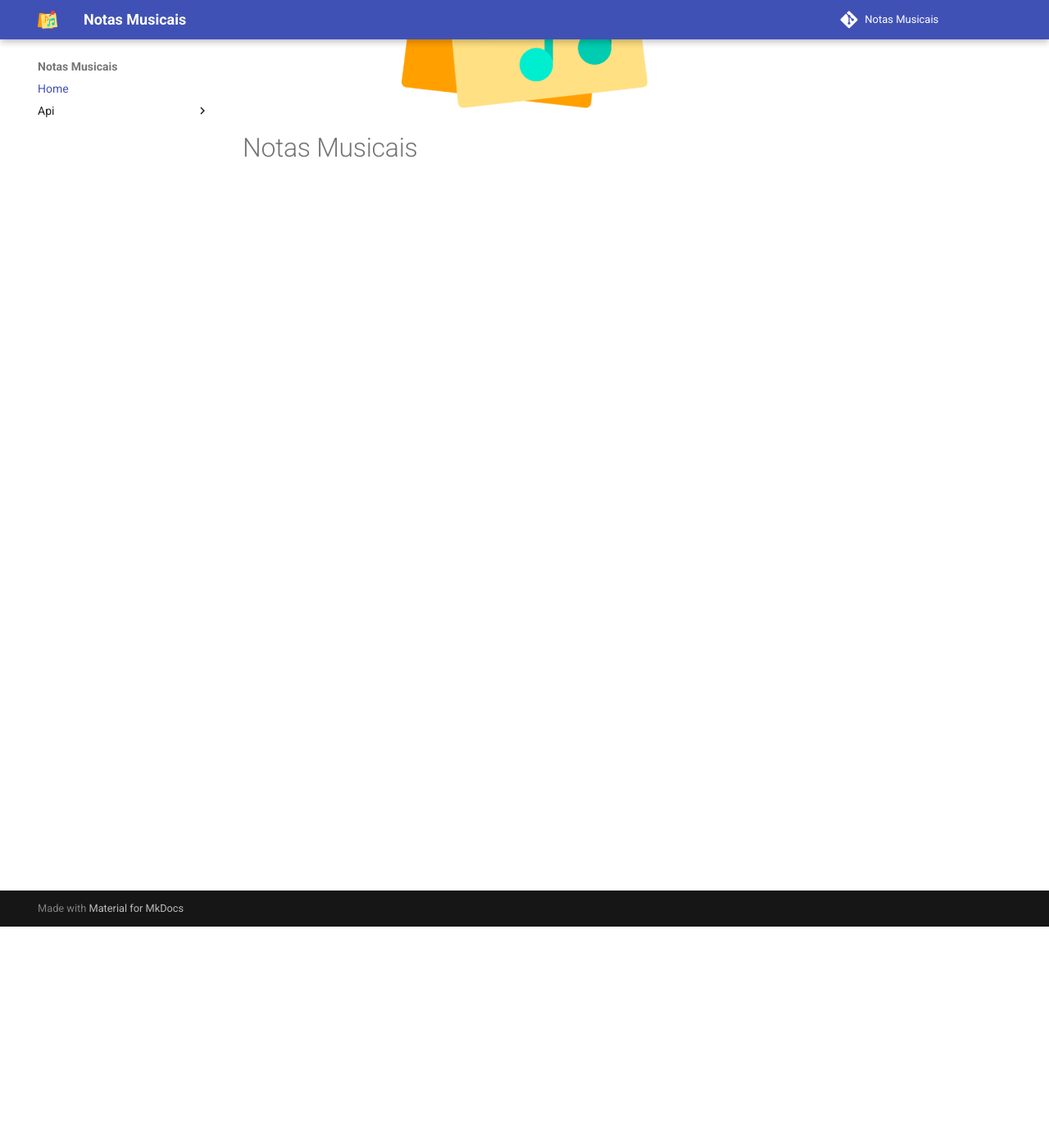
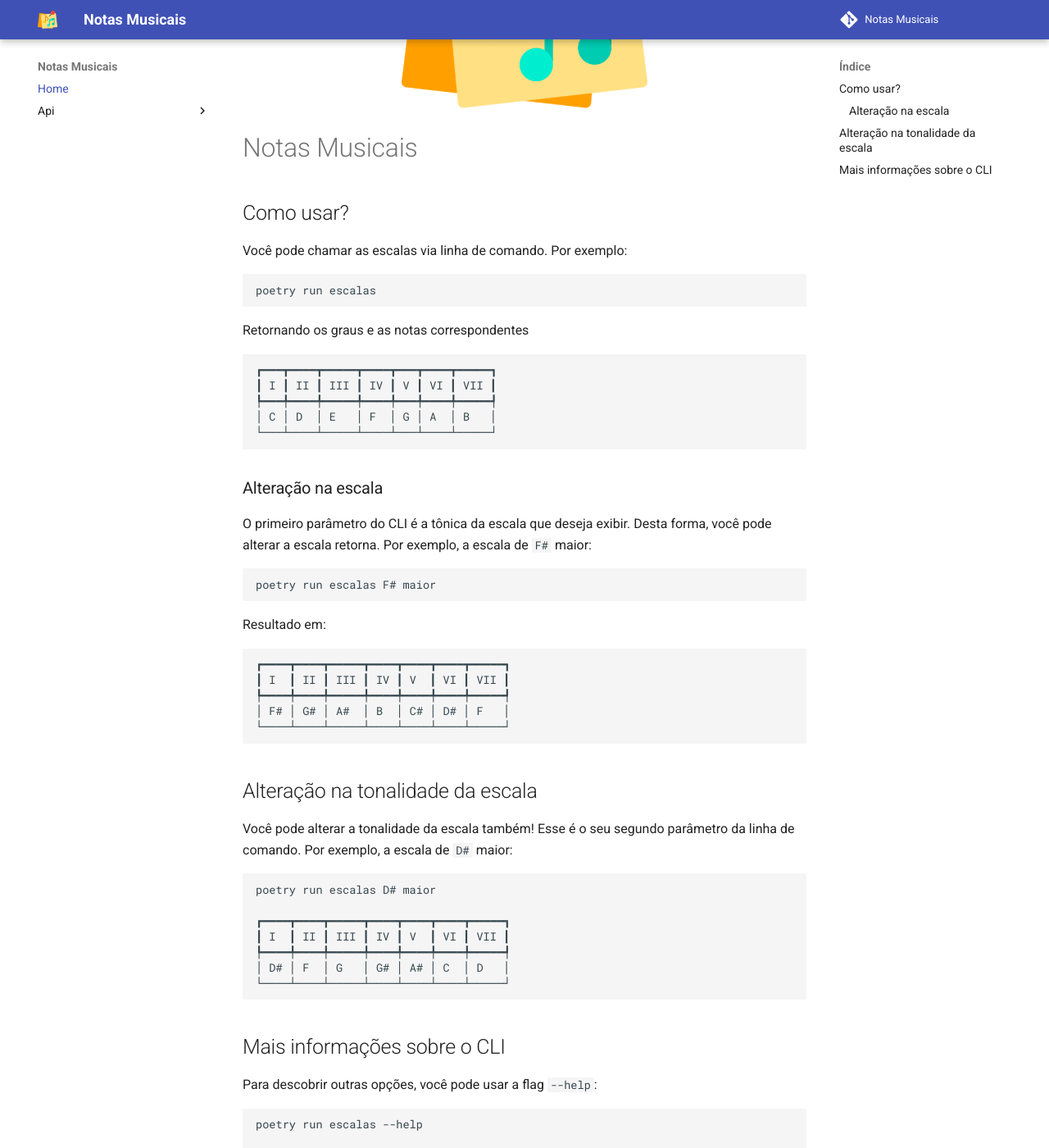
Before and after one commit to brunooloopes/notas-musicais, an MkDocs documentation site: the page built from docs/index.md, in a window 1280 px wide and 1400 px high, scrolled down 270 px. Shown: the whole window at 82% size. Built offline with MkDocs 1.6.1 and Material for MkDocs 9.7.7, drawn with Linux system fonts in a browser that asks for light colours; comment, search, counter and statistics services are not loaded; some of the changed text lies outside the part shown.

Commit message:
Exemplos de uso do CLI na página incial da adocumentação

````diff
--- a/docs/index.md
+++ b/docs/index.md
@@ -1,2 +1,68 @@
 ![logo_do_projeto](assets/logo.png){width="300", .center}
 # Notas Musicais
+
+
+## Como usar?
+
+Você pode chamar as escalas via linha de comando. Por exemplo:
+
+```bash
+poetry run escalas
+```
+
+Retornando os graus e as notas correspondentes
+
+```
+┏━━━┳━━━━┳━━━━━┳━━━━┳━━━┳━━━━┳━━━━━┓
+┃ I ┃ II ┃ III ┃ IV ┃ V ┃ VI ┃ VII ┃
+┡━━━╇━━━━╇━━━━━╇━━━━╇━━━╇━━━━╇━━━━━┩
+│ C │ D  │ E   │ F  │ G │ A  │ B   │
+└───┴────┴─────┴────┴───┴────┴─────┘
+```
+
+### Alteração na escala
+
+O primeiro parâmetro do CLI é a tônica da escala que deseja exibir. Desta forma, você pode alterar a escala retorna. Por exemplo, a escala de `F#` maior:
+
+```
+poetry run escalas F# maior
+```
+
+Resultado em:
+
+```
+┏━━━━┳━━━━┳━━━━━┳━━━━┳━━━━┳━━━━┳━━━━━┓
+┃ I  ┃ II ┃ III ┃ IV ┃ V  ┃ VI ┃ VII ┃
+┡━━━━╇━━━━╇━━━━━╇━━━━╇━━━━╇━━━━╇━━━━━┩
+│ F# │ G# │ A#  │ B  │ C# │ D# │ F   │
+└────┴────┴─────┴────┴────┴────┴─────┘
+```
+
+## Alteração na tonalidade da escala
+
+Você pode alterar a tonalidade da escala também! Esse é o seu segundo parâmetro da linha de comando. Por exemplo, a escala de `D#` maior:
+
+```
+poetry run escalas D# maior
+
+┏━━━━┳━━━━┳━━━━━┳━━━━┳━━━━┳━━━━┳━━━━━┓
+┃ I  ┃ II ┃ III ┃ IV ┃ V  ┃ VI ┃ VII ┃
+┡━━━━╇━━━━╇━━━━━╇━━━━╇━━━━╇━━━━╇━━━━━┩
+│ D# │ F  │ G   │ G# │ A# │ C  │ D   │
+└────┴────┴─────┴────┴────┴────┴─────┘
+```
+
+## Mais informações sobre o CLI
+
+Para descobrir outras opções, você pode usar a flag `--help`:
+
+```bash
+poetry run escalas --help
+
+Usage: escalas [OPTIONS] [TONICA] [TONALIDADE]
+
+╭─ Arguments ───────────────────────────────────────────────────────────────────────╮
+│   tonica          [TONICA]      Tônica da escala [default: c]                     │
+│   tonalidade      [TONALIDADE]  Tonlidade da escala [default: maior]              │
+╰───────────────────────────────────────────────────────────────────────────────────╯
+```
````
